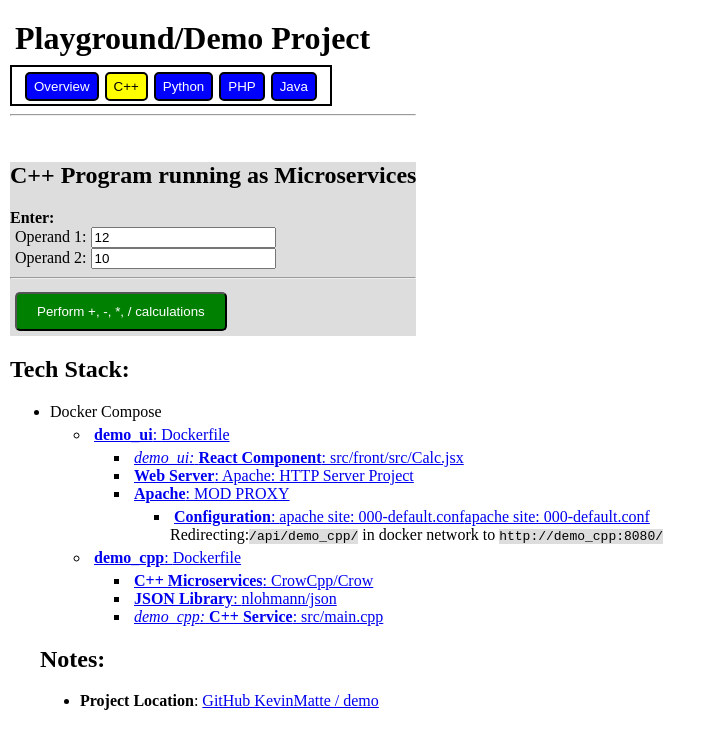
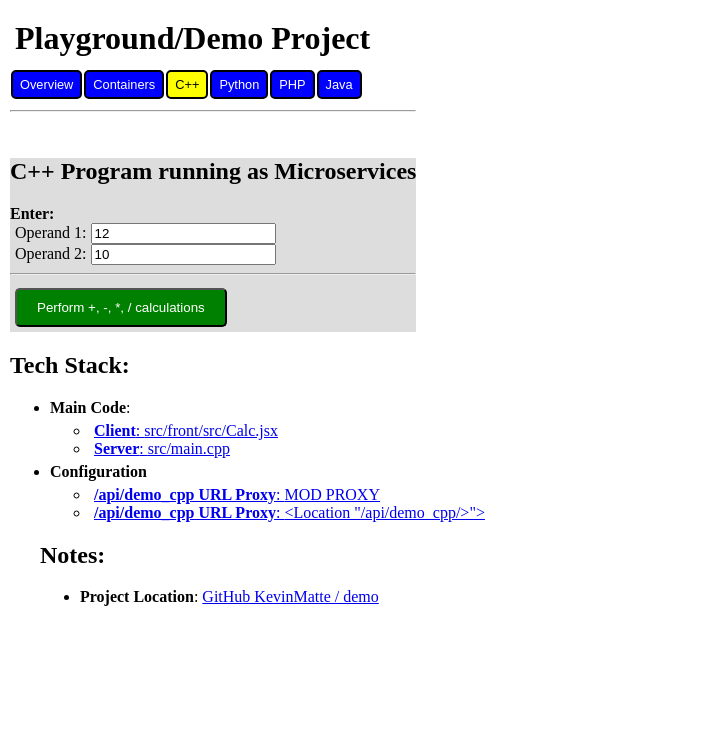
Before and after one commit to KevinMatte/demo, a React (Vite) app in the folder images/demo_ui/src/front/: page / in a window 1280 px wide. Both pictures are taken after a click on the button "C++". Shown: the top 748 px of the page, without its empty margins (0-716 px from the left). Built offline with nearby package versions, Linux system fonts and the light colour scheme.

Commit message:
Re-organized to simplify and un-clutter links on pages. (Feedback from viewer)

```diff
--- a/images/demo_ui/src/front/src/App.jsx
+++ b/images/demo_ui/src/front/src/App.jsx
@@ -8,6 +8,7 @@ import Python, {toolDefn as pythonToolDefn} from './pages/Python.jsx';
 import PHP, {toolDefn as phpToolDefn} from './pages/PHP.jsx';
 import Java, {toolDefn as javaToolDefn} from './pages/Java.jsx';
 import DemoAnchor from "./lib/Anchors.jsx";
+import DockerCompose, {toolDefn as dockerComposeToolDefn} from './pages/DockerCompose.jsx';
 
 function App() {
     const [pageName, setPageName] = useState('purpose');
@@ -18,6 +19,7 @@ function App() {
 
     const menu = {
         "purpose": {"label": "Overview", 'toolDefn': overviewToolDefn, 'page': null },
+        "dockercompose": {"label": "Containers", 'toolDefn': dockerComposeToolDefn, 'page': (<DockerCompose/>)},
         "cpp_calc": {"label": "C++", 'toolDefn': calcToolDefn, 'page': (<Calc/>)},
         "python_hello": {"label": "Python", 'toolDefn': pythonToolDefn, 'page': (<Python/>)},
         "php_hello": {"label": "PHP", 'toolDefn': phpToolDefn, 'page': (<PHP/>)},
--- a/images/demo_ui/src/front/src/lib/Anchors.jsx
+++ b/images/demo_ui/src/front/src/lib/Anchors.jsx
@@ -5,8 +5,10 @@ export default function DemoAnchor({path, title, label, startAt, children}) {
     let childrenTitle = "";
     if (children && title)
         childrenTitle = (<span><b>{title}</b>: </span>)
-    else if (label && title)
+    else if (label && title) {
         childrenTitle = (<span><b>{title}</b>: {label}</span>)
+        label = " ";
+    }
 
     if (!label && !children && path.startsWith('images/')) {
         label = path.substring('images/'.length);
@@ -15,7 +17,7 @@ export default function DemoAnchor({path, title, label, startAt, children}) {
         if (labelPath[0] === '/')
             labelPath = labelPath.substring(1);
         if (title)
-            label = (<span><i>{proj}:</i> <b>{title}</b>: {labelPath}</span>);
+            label = (<span><b>{title}</b>: {labelPath}</span>);
         else
             label = (<span><b>{proj}</b>: {labelPath}</span>);
     }
@@ -56,4 +58,4 @@ export function Anchor({path, title, label, children}) {
     );
 }
 
-export const WebServerLI = (<li><Anchor title="Web Server" path="https://httpd.apache.org/">Apache: HTTP Server Project</Anchor></li>)
+export const WebServerLI = (<Anchor title="Apache" path="https://httpd.apache.org/">Apache: HTTP Server Project</Anchor>)
--- a/images/demo_ui/src/front/src/lib/css/Menu.module.css
+++ b/images/demo_ui/src/front/src/lib/css/Menu.module.css
@@ -1,24 +1,27 @@
 .menu button {
   background-color: blue;
+  font-size: 0.8em;
   color: white;
   padding: 5px 7px;
   border-width: 2px;
   border-style: solid;
   border-color: black;
-  margin: 5px 3px;
+  margin: 3px 1px;
   border-radius: 5px;
   cursor: pointer;
 }
 
 .menuButton {
   background-color: blue;
+  font-size: 0.8em;
   color: white;
   padding: 5px 7px;
   border-width: 2px;
   border-style: solid;
   border-color: black;
+  margin: 3px 1px;
   border-radius: 5px;
-  /*height: 15px !important;*/
+  /*cursor: pointer;*/
 }
 
 
@@ -29,8 +32,8 @@
 
 .menu {
   border-width: 2px;
-  border-style: solid;
+  border-style: none;
   border-color: black;
-  padding: 10px;
+  padding: 0;
   display: inline;
 }
--- a/images/demo_ui/src/front/src/pages/Calc.jsx
+++ b/images/demo_ui/src/front/src/pages/Calc.jsx
@@ -1,42 +1,41 @@
 import React, {useState} from "react";
-import DemoAnchor, {GitHubAnchor, Anchor, WebServerLI} from "../lib/Anchors.jsx";
+import DemoAnchor, {Anchor} from "../lib/Anchors.jsx";
 
-const toolDocs = (
+const toolDocs =
+    (
         <div>
             <h2>Tech Stack:</h2>
             <ul>
-            <li>Docker Compose</li>
+                <li>
+                    <b>Main Code</b>:
+                </li>
                 <ul>
-                <li><DemoAnchor path="images/demo_ui/Dockerfile"/></li>
+                    <li><DemoAnchor title="Client" path="images/demo_ui/src/front/src/Calc.jsx"/></li>
+                    <li><DemoAnchor title="Server" path="images/demo_cpp/src/main.cpp"/></li>
+                </ul>
+                <li><b>Configuration</b></li>
                 <ul>
-                    <li><DemoAnchor title="React Component" path="images/demo_ui/src/front/src/Calc.jsx"/></li>
-                    {WebServerLI}
-                    <li><Anchor title="Apache" path="https://httpd.apache.org/docs/current/mod/mod_proxy.html">MOD
+                    <li><Anchor title="/api/demo_cpp URL Proxy"
+                                path="https://httpd.apache.org/docs/current/mod/mod_proxy.html">MOD
                         PROXY</Anchor></li>
-                    <ul>
                     <li>
-                            <DemoAnchor title="Configuration"
+                        <DemoAnchor title="/api/demo_cpp URL Proxy"
                                     path="images/demo_ui/src/static/etc/apache2/sites-available/000-default.conf"
-                                        label="apache site: 000-default.conf"
+                                    label='&lt;Location "/api/demo_cpp/>"&gt;'
                         />
-                            <br/>Redirecting:<code>/api/demo_cpp/</code> in docker network
-                            to <code>http://demo_cpp:8080/</code>
                     </li>
+
                 </ul>
-                </ul>
-                <li><DemoAnchor path="images/demo_cpp/Dockerfile"/></li>
-                <ul>
-                    <li><GitHubAnchor title="C++ Microservices" path="CrowCpp/Crow"/></li>
-                    <li><GitHubAnchor title="JSON Library" path="/nlohmann/json"/></li>
-                    <li><DemoAnchor title="C++ Service" path="images/demo_cpp/src/main.cpp"/></li>
-                </ul>
-            </ul>
+
             </ul>
         </div>
-);
+    )
+;
 export const toolDefn = {
-    "title": "C++ Program running as Microservices",
-    "toolDocs": toolDocs,
+    "title":
+        "C++ Program running as Microservices",
+    "toolDocs":
+    toolDocs,
 };
 
 export default function Calc() {
--- /dev/null
+++ b/images/demo_ui/src/front/src/pages/DockerCompose.jsx
@@ -0,0 +1,83 @@
+import DemoAnchor, {Anchor, GitHubAnchor, WebServerLI} from "../lib/Anchors.jsx";
+import React from "react";
+
+export const toolDefn = {
+    "title": "Containers: Docker Compose",
+    "toolDocs": null,
+};
+
+function DockerCompose() {
+
+    return (
+        <div>
+            <h3>Project Build</h3>
+            <ul>
+                <li><DemoAnchor path="Makefile"/>: Top Level GNU Makefile with targets like:</li>
+                <ul>
+                    <li><code>build</code>: One target to build them all</li>
+                    <li><code>local</code>: To run containers in local development machine.</li>
+                    <li><code>publish</code>: To send versioned images to the 24/7 public host web server.</li>
+                </ul>
+                <li><DemoAnchor path="bin/generateDotEnv.sh"/>: <br/>
+                    Creates <code>.env</code> for Dockerfiles and GNU Makefiles
+                </li>
+                <li><DemoAnchor path="preprocessDockerCompose.py"/>: <br/>
+                    Generates target based <code>docker-compose.yaml</code> files by pre-processing:<br/>
+                    <DemoAnchor path="src/docker-compose.yaml"/>
+                </li>
+            </ul>
+
+            <h3>Docker UI Container</h3>
+            <ul>
+                <li><DemoAnchor title="Build" path="images/demo_ui/Dockerfile"/></li>
+                <li>{WebServerLI}</li>
+                <li><DemoAnchor title="PHP Client" path="images/demo_ui/src/front/src/Python.jsx"/></li>
+                <li><DemoAnchor title="PHP Server" path="images/demo_ui/src/static/var/www/html/hello_world.php"/></li>
+                <li><DemoAnchor title="Python Client" path="images/demo_ui/src/front/src/Python.jsx"/></li>
+                <li><DemoAnchor title="Python Server"
+                                path="images/demo_ui/src/static/var/www/html/py_app/hello_world.py"/>
+                </li>
+                <li><b>Source Code</b></li>
+                <ul>
+                    <li><DemoAnchor title="Java Client" path="images/demo_ui/src/front/src/Java.jsx"/></li>
+                    <li><DemoAnchor title="CPP Client" path="images/demo_ui/src/front/src/Calc.jsx"/></li>
+                </ul>
+            </ul>
+
+            <h3>Docker Java Container</h3>
+            <ul>
+                <li><DemoAnchor title="Build" path="images/demo_java/Dockerfile"/></li>
+                <li><Anchor title="Tomcat" label="tomcat:jre25-temurin-noble"
+                            path="https://hub.docker.com/_/tomcat/tags?name=jre25-temurin-noble"/></li>
+                <li><b>Source Code</b></li>
+                <ul>
+                    <li><DemoAnchor title="Server" path="images/demo_java/src/HelloWorld.java">
+                        Hello World copied example from Tomcat
+                    </DemoAnchor>
+                    </li>
+                </ul>
+            </ul>
+
+            <h3>Docker CPP Container</h3>
+            <ul>
+                <li><DemoAnchor title="Build" path="images/demo_cpp/Dockerfile"/></li>
+                <li><GitHubAnchor title="Library: C++ Microservices" path="CrowCpp/Crow"/></li>
+                <li><GitHubAnchor title="Library" path="/nlohmann/json"/></li>
+                <li><b>Source Code</b></li>
+                <ul>
+                    <li><DemoAnchor title="Server" path="images/demo_cpp/src/main.cpp"/></li>
+                </ul>
+            </ul>
+
+            <h3>Docker MariaDB Container</h3>
+            <ul>
+                <li><DemoAnchor title="demo_mariadb" path="images/demo_mariadb/Dockerfile"></DemoAnchor></li>
+                <li><Anchor title="MariaDB MySQL Server" label="mariadb:11.8"
+                            path="https://hub.docker.com/_/mariadb/tags?name=11.8-noble"/></li>
+                <li><b>Source Code</b>: None needed, so far.</li>
+            </ul>
+        </div>
+    )
+}
+
+export default DockerCompose;
--- a/images/demo_ui/src/front/src/pages/Java.jsx
+++ b/images/demo_ui/src/front/src/pages/Java.jsx
@@ -1,42 +1,32 @@
 import React from "react";
 import IFrameTool from "./lib/IFrameTool.jsx";
-import DemoAnchor, {Anchor, WebServerLI} from "../lib/Anchors.jsx";
+import DemoAnchor, {Anchor} from "../lib/Anchors.jsx";
 
-export const toolDocs = (
+const toolDocs =
+    (
         <div>
             <h2>Tech Stack:</h2>
             <ul>
-            <li>Docker Compose</li>
+                <li><b>Main Code</b></li>
                 <ul>
-                <li><DemoAnchor path="images/demo_ui/Dockerfile"/></li>
-                <ul>
-                    <li><DemoAnchor title="React Component" path="images/demo_ui/src/front/src/Java.jsx"/></li>
-                    {WebServerLI}
-                    <li><Anchor title="Apache" path="https://httpd.apache.org/docs/current/mod/mod_proxy.html">MOD
-                        PROXY</Anchor></li>
+                    <li><DemoAnchor title="Client" path="images/demo_ui/src/front/src/Java.jsx"/></li>
+                    <li><DemoAnchor title="Server" path="images/demo_java/src/HelloWorld.java"/></li>
+                </ul>
+                <li><b>Configuration</b></li>
                 <ul>
                     <li>
-                            <DemoAnchor title="ProxyPass Configuration"
+                        <li><Anchor title="/api/demo_java/ URL Proxy"
+                                    path="https://httpd.apache.org/docs/current/mod/mod_proxy.html">MOD
+                            PROXY</Anchor></li>
+                        <DemoAnchor title="/api/demo_java/ URL Proxy"
                                     path="images/demo_ui/src/static/etc/apache2/sites-available/000-default.conf"
-                                        label="apache site: 000-default.conf"
+                                    label='&lt;Location "/api/demo_java/>"&gt;'
                         />
-                            <br/><code>/api/demo_java/</code> redirected to <code>http://demo_java:8080/</code>
-                        </li>
-                    </ul>
-                </ul>
-                <li><DemoAnchor path="images/demo_java/Dockerfile"/></li>
-                <ul>
-                    <li><Anchor title="Tomcat" label="tomcat:jre25-temurin-noble" path="https://hub.docker.com/_/tomcat/tags?name=jre25-temurin-noble"/> </li>
-                    <ul>
-                        <li><DemoAnchor title="Java Servlet" path="images/demo_java/src/HelloWorld.java">
-                            Hello World copied example from Tomcat
-                        </DemoAnchor>
                     </li>
                     <li><DemoAnchor title="Tomcat Servlet Config" label="webapps/MyApp"
                                     path="images/demo_java/mount/usr/local/tomcat/webapps/MyApp"/></li>
                 </ul>
-                </ul>
-            </ul>
+
             </ul>
         </div>
     );
--- a/images/demo_ui/src/front/src/pages/Overview.jsx
+++ b/images/demo_ui/src/front/src/pages/Overview.jsx
@@ -1,4 +1,3 @@
-import DemoAnchor, {Anchor, WebServerLI} from "../lib/Anchors.jsx";
 import React from "react";
 import menuCss from "../lib/css/Menu.module.css";
 
@@ -48,58 +47,6 @@ function Overview({menu}) {
                 )}
                 </div>
             </ul>
-
-            <h2>Architecture Overview</h2>
-
-            <h3>Project Build</h3>
-            <ul>
-                <li>Docker Compose: Generate Build Files</li>
-                <ul>
-                    <li><DemoAnchor path="Makefile"/>: Top Level GNU Makefile with targets like:</li>
-                    <ul>
-                        <li><code>build</code>: One target to build them all</li>
-                        <li><code>local</code>: To run containers in local development machine.</li>
-                        <li><code>publish</code>: To send versioned images to the 24/7 public host web server.</li>
-                    </ul>
-                    <li><DemoAnchor path="bin/generateDotEnv.sh"/>: <br/>
-                        Creates <code>.env</code> for Dockerfiles and GNU Makefiles
-                    </li>
-                    <li><DemoAnchor path="preprocessDockerCompose.py"/>: <br/>
-                        Generates target based <code>docker-compose.yaml</code> files by pre-processing:<br/>
-                        <DemoAnchor path="src/docker-compose.yaml"/>
-                    </li>
-                </ul>
-            </ul>
-
-            <h3>Docker Compose images</h3>
-            <ul>
-                <li><DemoAnchor title="demo_ui" path="images/demo_ui/Dockerfile"></DemoAnchor></li>
-                <ul>
-                    {WebServerLI}
-                    <li><Anchor title="Apache" path="https://httpd.apache.org/docs/current/mod/mod_proxy.html">MOD
-                        PROXY</Anchor></li>
-                    <li><Anchor title="Apache" path="https://packages.debian.org/sid/httpd/libapache2-mod-wsgi-py3">MOD
-                        WSGI</Anchor></li>
-                    <li><Anchor title="Apache"
-                                path="https://packages.debian.org/sid/httpd/libapache2-mod-php">libapache2-mod-php</Anchor>
-                    </li>
-                </ul>
-                <li><DemoAnchor title="demo_java" path="images/demo_java/Dockerfile"></DemoAnchor></li>
-                <ul>
-                    <li><Anchor title="Tomcat" label="tomcat:jre25-temurin-noble"
-                                path="https://hub.docker.com/_/tomcat/tags?name=jre25-temurin-noble"/></li>
-                </ul>
-                <li><DemoAnchor title="demo_mariadb" path="images/demo_mariadb/Dockerfile"></DemoAnchor></li>
-                <ul>
-                    <li><Anchor title="MariaDB MySQL Server" label="mariadb:11.8"
-                                path="https://hub.docker.com/_/mariadb/tags?name=11.8-noble"/></li>
-                </ul>
-                <li><DemoAnchor title="demo_cpp" path="images/demo_cpp/Dockerfile"></DemoAnchor></li>
-                <ul>
-                    <li><Anchor title="ubuntu:24.04" path="https://hub.docker.com/_/ubuntu/tags?name=24.04"/></li>
-                </ul>
-
-            </ul>
         </div>
     )
 }
--- a/images/demo_ui/src/front/src/pages/PHP.jsx
+++ b/images/demo_ui/src/front/src/pages/PHP.jsx
@@ -1,20 +1,21 @@
 import React from "react";
 import IFrameTool from "./lib/IFrameTool.jsx";
-import DemoAnchor, {WebServerLI, Anchor} from "../lib/Anchors.jsx";
+import DemoAnchor, {Anchor} from "../lib/Anchors.jsx";
 
 export const toolDocs = (
     <div>
         <h2>Tech Stack:</h2>
         <ul>
-            <li>Docker Compose</li>
+            <li><b>Main Code</b>:</li>
             <ul>
-                <li><DemoAnchor path="images/demo_ui/Dockerfile"/></li>
-                <ul>
-                    <li><DemoAnchor title="React Component" path="images/demo_ui/src/front/src/Python.jsx"/></li>
-                    {WebServerLI}
-                    <li><Anchor title="Apache" path="https://packages.debian.org/sid/httpd/libapache2-mod-php">libapache2-mod-php</Anchor></li>
-                    <li><DemoAnchor title="JSX" path="images/demo_ui/src/static/var/www/html/hello_world.php"/></li>
-                </ul>
+                <li><DemoAnchor title="Client" path="images/demo_ui/src/front/src/Python.jsx"/></li>
+                <li><DemoAnchor title="Server" path="images/demo_ui/src/static/var/www/html/hello_world.php"/></li>
+            </ul>
+            <li><b>Configuration</b></li>
+            <ul>
+                <li><Anchor title="PHP WSGI"
+                            path="https://packages.debian.org/sid/httpd/libapache2-mod-php">libapache2-mod-php</Anchor>
+                </li>
             </ul>
         </ul>
     </div>
--- a/images/demo_ui/src/front/src/pages/Python.jsx
+++ b/images/demo_ui/src/front/src/pages/Python.jsx
@@ -1,28 +1,31 @@
 import React from "react";
 import IFrameTool from "./lib/IFrameTool.jsx";
-import DemoAnchor, {Anchor, WebServerLI} from "../lib/Anchors.jsx";
+import DemoAnchor, {Anchor} from "../lib/Anchors.jsx";
 
 export const toolDocs = (
     <div>
         <h2>Tech Stack:</h2>
         <ul>
-            <li>Docker Compose</li>
+            <li><b>Main Code</b>:</li>
             <ul>
-                <li><DemoAnchor path="images/demo_ui/Dockerfile"/></li>
-                <ul>
-                    <li><DemoAnchor title="React Component" path="images/demo_ui/src/front/src/Python.jsx"/></li>
-                    {WebServerLI}
-                    <li><Anchor title="Apache" path="https://packages.debian.org/sid/httpd/libapache2-mod-wsgi-py3">MOD WSGI</Anchor></li>
-                    <ul>
-                        <li><DemoAnchor title="Image Setup" path="images/demo_ui/Dockerfile"/></li>
-                        <DemoAnchor title="URL Proxy for /py_app"
-                                    path="images/demo_ui/src/static/etc/apache2/sites-available/000-default.conf"
-                                    label="apache site: 000-default.conf"
-                        />
-                    </ul>
-
-                    <li>Python: <DemoAnchor path="images/demo_ui/src/static/var/www/html/py_app/hello_world.py"/></li>
-                </ul>
+                <li><DemoAnchor title="Client" path="images/demo_ui/src/front/src/Python.jsx"/></li>
+                <li><DemoAnchor title="Server" path="images/demo_ui/src/static/var/www/html/py_app/hello_world.py"/>
+                </li>
+            </ul>
+            <li><b>Configuration</b></li>
+            <ul>
+                <li>
+                    <Anchor title="/py_app URL Proxy"
+                            path="https://packages.debian.org/sid/httpd/libapache2-mod-wsgi-py3">
+                        MOD WSGI
+                    </Anchor>
+                </li>
+                <li>
+                    <DemoAnchor title="/py_app URL Proxy"
+                                path="images/demo_ui/src/static/etc/apache2/sites-available/000-default.conf#L24"
+                                label='&lt;Diretory "/var/www/html/py_app"&gt;'
+                    />
+                </li>
             </ul>
         </ul>
     </div>
```
Also changed, not shown: 2 other files (tests, documents, lock files or other folders). Lines whose indentation alone changed are shown as unchanged.
